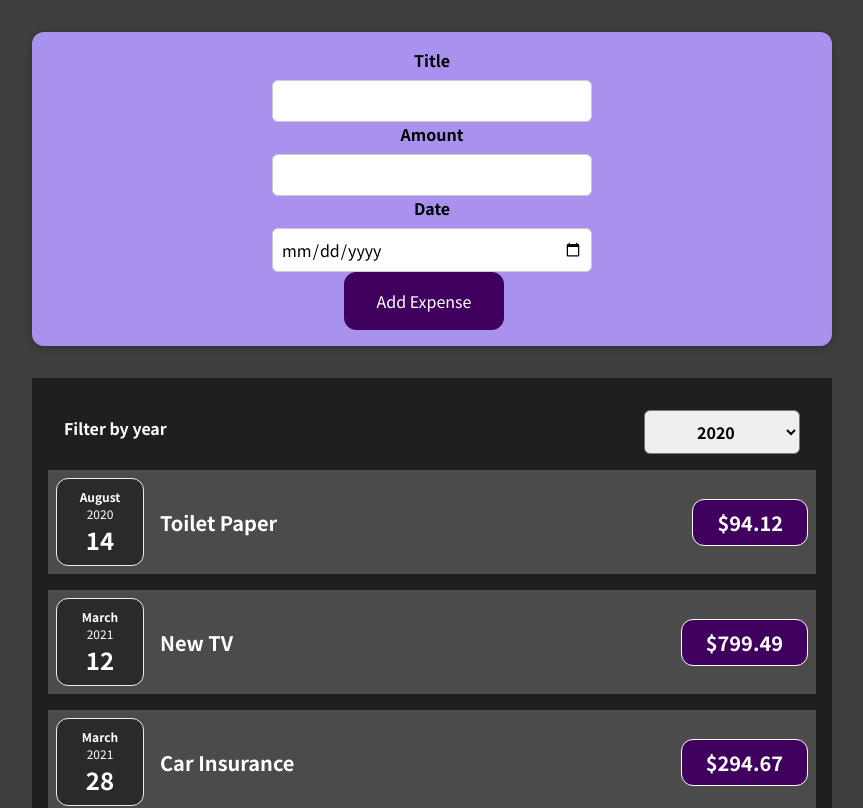
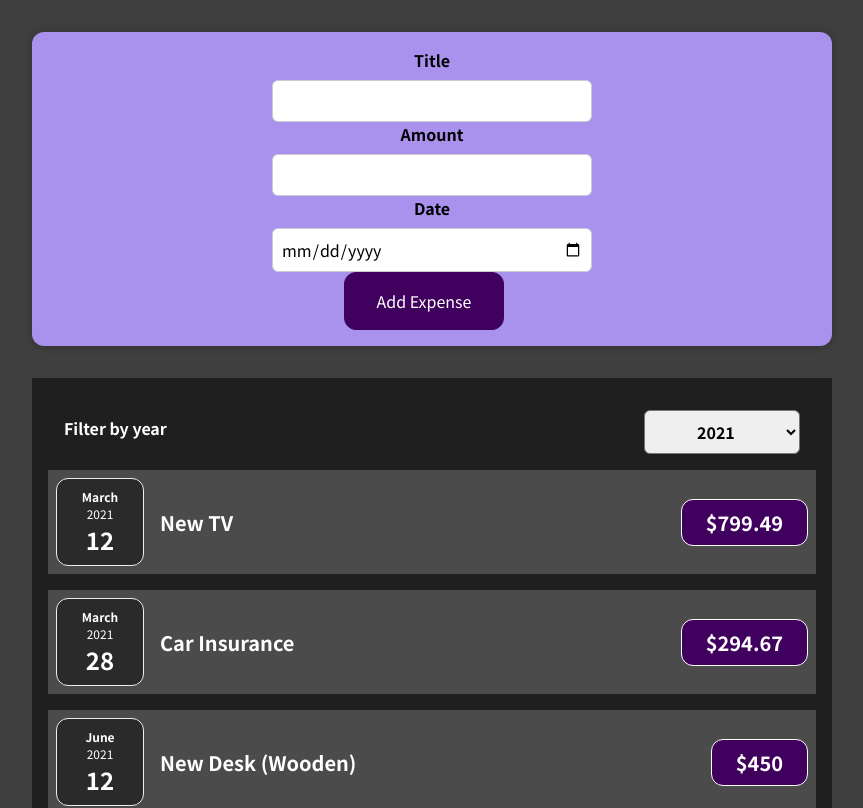
Before and after one commit to aryzk29/learnreact, a React (Create React App) app: page / in a window 1280 px wide. Shown: the top 808 px of the page, without its empty margins (208-1071 px from the left). Built offline with nearby package versions, Linux system fonts and the light colour scheme.

Commit message:
filter list by year

```diff
--- a/src/components/Expenses/Expenses.js
+++ b/src/components/Expenses/Expenses.js
@@ -5,7 +5,7 @@
 import './Expenses.css'
 
 function Expenses(props) {
-    const [filteredYear, setFilteredYear] = useState('2020');
+    const [filteredYear, setFilteredYear] = useState('2021');
 
     const filterChangeHandler = selectedYear => {
         setFilteredYear(selectedYear);
@@ -16,7 +16,7 @@
 
             <Card className='expenses'>
                 <ExpensesFilter selected={filteredYear} onChangeFilter={filterChangeHandler}/>
-                {props.expenseItem.map((expense) =>
+                {props.expenseItem.filter((expense) => expense.date.getFullYear().toString() === filteredYear).map((expense) =>
                     (<ExpenseItem title={expense.title} amount={expense.amount} date={expense.date}></ExpenseItem>))}
             </Card>
         </div>
```
Also changed, not shown: 1 other file (tests, documents, lock files or other folders).
